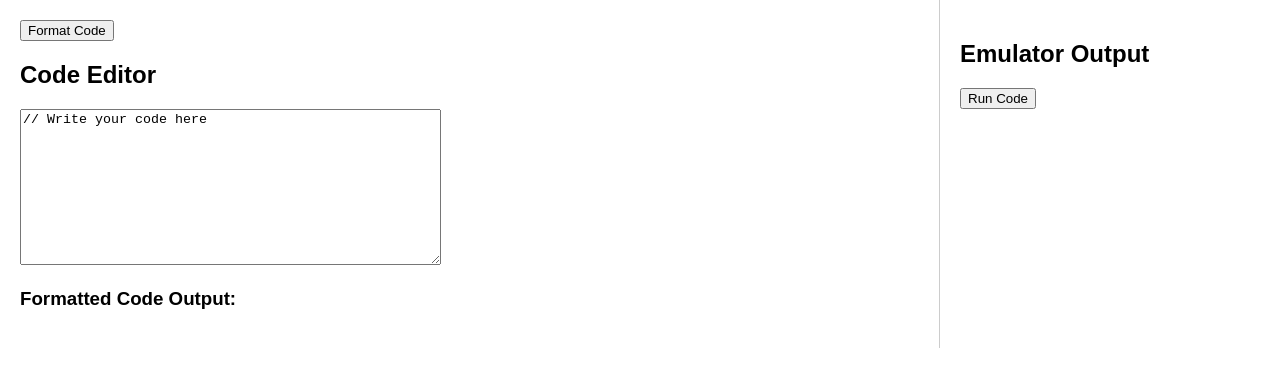
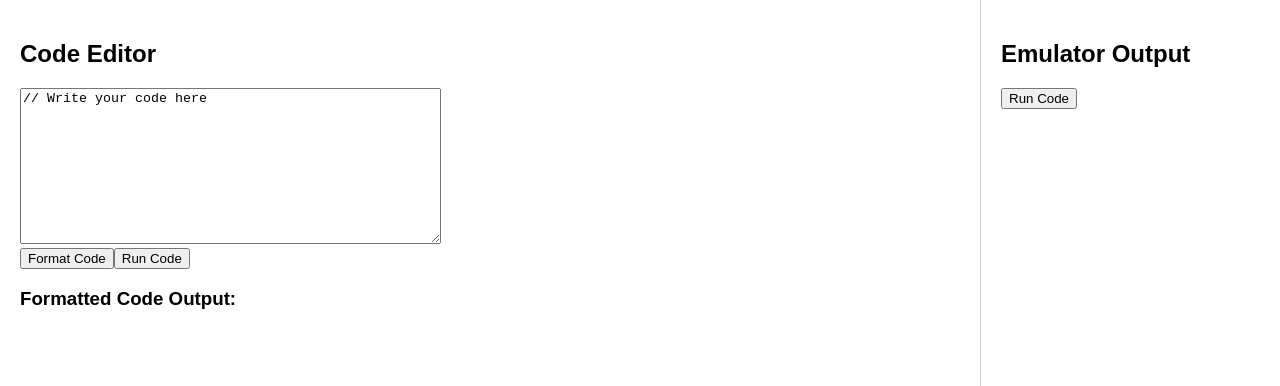
Before and after one commit to Amrock99/POSinator, a React (Create React App) app in the folder razorpay-pos/: page / in a window 1280 px wide. Shown: the top 386 px of the page. Built offline with nearby package versions, Linux system fonts and the light colour scheme.

Commit message:
final-dummy

```diff
--- a/razorpay-pos/src/App.css
+++ b/razorpay-pos/src/App.css
@@ -1,20 +1,25 @@
 body {
   font-family: Arial, sans-serif;
+  margin: 0;
+  padding: 0;
 }
 
 .app-container {
   display: flex;
-  flex-direction: row;
-  justify-content: space-between;
+  height: 100vh;
 }
 
 .editor-container {
   flex: 1;
   padding: 20px;
+  box-sizing: border-box;
 }
 
 .emulator-container {
-  flex: 0 0 300px; /* Set the width of the emulator */
+  width: 300px; /* Set the fixed width of the emulator */
   padding: 20px;
+  box-sizing: border-box;
   border-left: 1px solid #ccc;
+  display: flex;
+  flex-direction: column;
 }
--- a/razorpay-pos/src/components/CodeEditor.js
+++ b/razorpay-pos/src/components/CodeEditor.js
@@ -1,21 +1,28 @@
 import React, { useState } from "react";
 
-const CodeEditor = () => {
+const CodeEditor = ({ onRun }) => {
   const [code, setCode] = useState("// Write your code here");
   const [formattedCode, setFormattedCode] = useState("");
 
   const handleFormat = () => {
-    // Simple formatting logic (indents each line)
-    const formatted = code
-      .split("\n")
-      .map((line) => "  " + line.trim())
-      .join("\n");
+    let formatted = code;
+
+    try {
+      // Remove both forward and backward slashes from JSON-like strings
+      formatted = code.replace(/\\/g, "").replace(/\//g, "");
+    } catch (error) {
+      console.error("Error processing code:", error);
+    }
+
     setFormattedCode(formatted);
   };
 
+  const handleRun = () => {
+    onRun(code);
+  };
+
   return (
-    <div>
-      <button onClick={handleFormat}>Format Code</button>
+    <div className="code-editor">
       <h2>Code Editor</h2>
       <textarea
         value={code}
@@ -24,7 +31,8 @@ const CodeEditor = () => {
         cols="50"
       />
       <br />
-
+      <button onClick={handleFormat}>Format Code</button>
+      <button onClick={handleRun}>Run Code</button>
       <h3>Formatted Code Output:</h3>
       <pre>{formattedCode}</pre>
     </div>
--- a/razorpay-pos/src/components/Emulator.js
+++ b/razorpay-pos/src/components/Emulator.js
@@ -14,7 +14,7 @@ const Emulator = ({ code }) => {
   };
 
   return (
-    <div>
+    <div className="emulator">
       <h2>Emulator Output</h2>
       <button onClick={runCode}>Run Code</button>
       <pre>{output}</pre>
```
